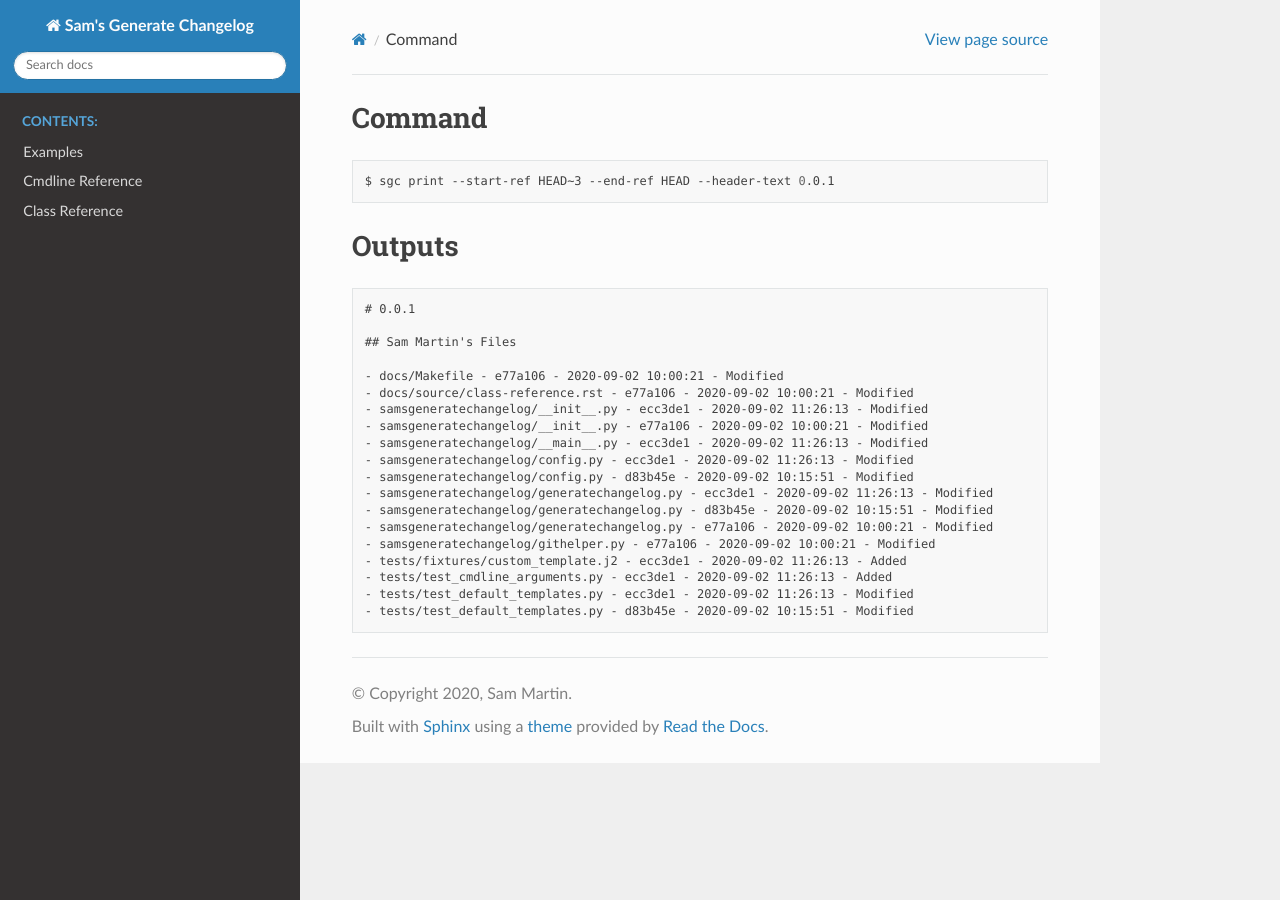
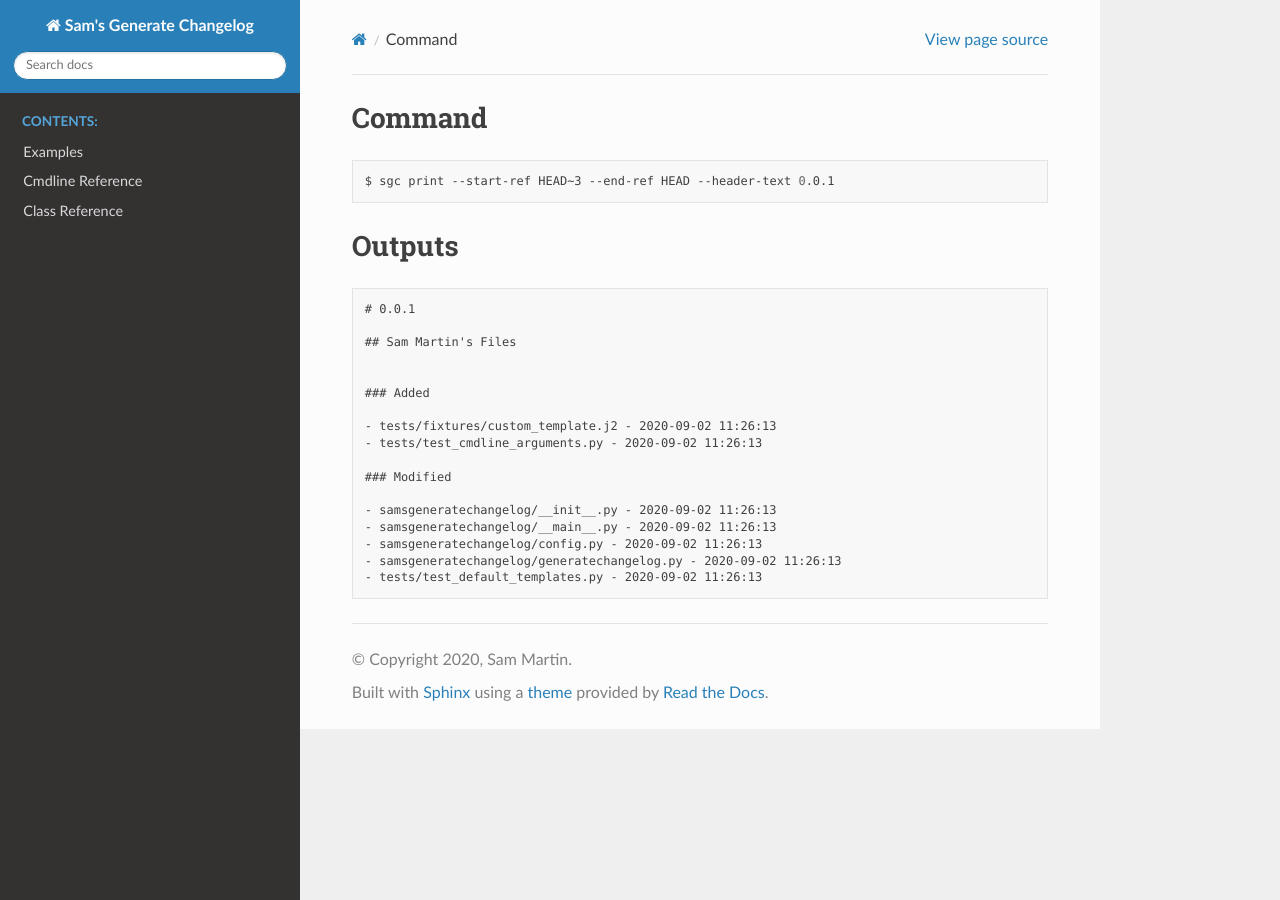
Before and after one commit to Sam-Martin/sams-generate-changelog, a Sphinx documentation site: the page built from docs/source/cmdline_snippets/default-arguments.rst, in a window 1280 px wide. Built offline with Sphinx 7.4.7 and the Read the Docs theme 2.0.0, drawn with Linux system fonts in a browser that asks for light colours.

Commit message:
Corrected default output

```diff
--- a/docs/source/cmdline_snippets/default-arguments.rst
+++ b/docs/source/cmdline_snippets/default-arguments.rst
@@ -14,18 +14,16 @@ Outputs
 
     ## Sam Martin's Files
 
-    - docs/Makefile - e77a106 - 2020-09-02 10:00:21 - Modified
-    - docs/source/class-reference.rst - e77a106 - 2020-09-02 10:00:21 - Modified
-    - samsgeneratechangelog/__init__.py - ecc3de1 - 2020-09-02 11:26:13 - Modified
-    - samsgeneratechangelog/__init__.py - e77a106 - 2020-09-02 10:00:21 - Modified
-    - samsgeneratechangelog/__main__.py - ecc3de1 - 2020-09-02 11:26:13 - Modified
-    - samsgeneratechangelog/config.py - ecc3de1 - 2020-09-02 11:26:13 - Modified
-    - samsgeneratechangelog/config.py - d83b45e - 2020-09-02 10:15:51 - Modified
-    - samsgeneratechangelog/generatechangelog.py - ecc3de1 - 2020-09-02 11:26:13 - Modified
-    - samsgeneratechangelog/generatechangelog.py - d83b45e - 2020-09-02 10:15:51 - Modified
-    - samsgeneratechangelog/generatechangelog.py - e77a106 - 2020-09-02 10:00:21 - Modified
-    - samsgeneratechangelog/githelper.py - e77a106 - 2020-09-02 10:00:21 - Modified
-    - tests/fixtures/custom_template.j2 - ecc3de1 - 2020-09-02 11:26:13 - Added
-    - tests/test_cmdline_arguments.py - ecc3de1 - 2020-09-02 11:26:13 - Added
-    - tests/test_default_templates.py - ecc3de1 - 2020-09-02 11:26:13 - Modified
-    - tests/test_default_templates.py - d83b45e - 2020-09-02 10:15:51 - Modified
+
+    ### Added
+
+    - tests/fixtures/custom_template.j2 - 2020-09-02 11:26:13
+    - tests/test_cmdline_arguments.py - 2020-09-02 11:26:13
+
+    ### Modified
+
+    - samsgeneratechangelog/__init__.py - 2020-09-02 11:26:13
+    - samsgeneratechangelog/__main__.py - 2020-09-02 11:26:13
+    - samsgeneratechangelog/config.py - 2020-09-02 11:26:13
+    - samsgeneratechangelog/generatechangelog.py - 2020-09-02 11:26:13
+    - tests/test_default_templates.py - 2020-09-02 11:26:13
```
